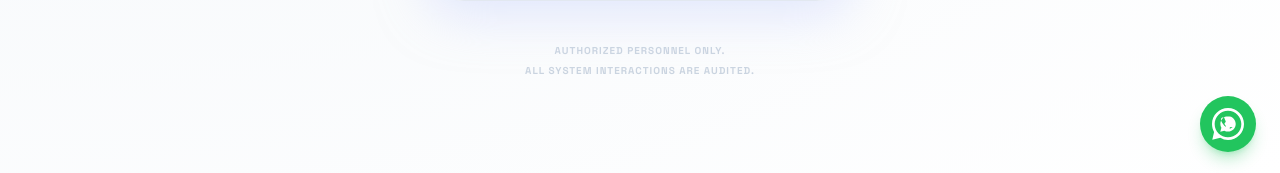
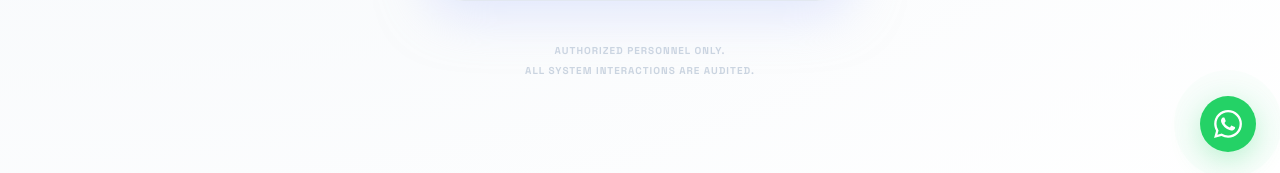
Before and after one commit to cityfashionmaddur-web/cfmfront, a React (Vite) app: page /admin/login in a window 1280 px wide. Shown: the part 624-797 px from the top of the page. Built offline with nearby package versions, Linux system fonts and the light colour scheme; no server answers; a web font is replaced by a local one.

Commit message:
fixing social icon

```diff
--- a/src/components/WhatsAppFloat.jsx
+++ b/src/components/WhatsAppFloat.jsx
@@ -6,16 +6,17 @@
       href="https://wa.me/919845597157"
       target="_blank"
       rel="noopener noreferrer"
-      className="fixed bottom-6 right-6 z-50 flex items-center justify-center w-14 h-14 bg-green-500 rounded-full text-white shadow-lg shadow-green-500/30 hover:bg-green-600 hover:scale-110 transition-all duration-300"
+      className="fixed bottom-6 right-6 z-50 group flex items-center justify-center w-14 h-14 bg-[#25D366] text-white rounded-full shadow-[0_8px_30px_rgb(37,211,102,0.3)] hover:bg-[#1DA851] transition-all duration-300 hover:scale-110"
       aria-label="Chat on WhatsApp"
     >
+      <div className="absolute inset-0 rounded-full bg-[#25D366] opacity-30 animate-ping"></div>
       <svg
         xmlns="http://www.w3.org/2000/svg"
         viewBox="0 0 24 24"
         fill="currentColor"
-        className="w-8 h-8"
+        className="w-7 h-7 relative z-10"
       >
-        <path d="M12.031 6.172c-3.181 0-5.767 2.586-5.768 5.766 0 1.011.263 1.998.761 2.87l-.815 2.977 3.047-.8c.84.456 1.78.697 2.766.697 3.181 0 5.768-2.585 5.769-5.766 0-3.181-2.588-5.767-5.768-5.767h-.002zm3.328 8.169c-.161.455-.916.892-1.325.952-.397.058-.876.109-2.528-.574-1.993-.824-3.255-2.853-3.353-2.983-.098-.13-2.31-3.085-1.022-4.328.27-.26.586-.339.81-.339.222 0 .445.006.638.016.208.01.488-.08.762.582.345.834.836 2.05.912 2.203.076.155.127.336.028.535-.1.199-.151.32-.303.497-.152.175-.32.378-.456.514-.15.15-.31.312-.132.62.179.31 2.112 3.324 2.809 3.844.205.154.437.199.646.06.206-.135.59-1.353.645-1.554.053-.2.053-.374.037-.41-.016-.037-.061-.059-.138-.097-.076-.038-1.579-.78-1.822-.868-.242-.09-.434-.131-.611.134-.176.265-.968 1.156-1.18 1.393zM12 22C6.477 22 2 17.523 2 12S6.477 2 12 2s10 4.477 10 10-4.477 10-10 10zm0-22C5.373 0 0 5.373 0 12c0 2.158.567 4.181 1.556 5.92L.21 23.791l6.009-1.565A11.942 11.942 0 0 0 12 24c6.627 0 12-5.373 12-12S18.627 0 12 0z"/>
+        <path d="M17.472 14.382c-.297-.149-1.758-.867-2.03-.967-.273-.099-.471-.148-.67.15-.197.297-.767.966-.94 1.164-.173.199-.347.223-.644.075-.297-.15-1.255-.463-2.39-1.475-.883-.788-1.48-1.761-1.653-2.059-.173-.297-.018-.458.13-.606.134-.133.298-.347.446-.52.149-.174.198-.298.298-.497.099-.198.05-.371-.025-.52-.075-.149-.669-1.612-.916-2.207-.242-.579-.487-.5-.669-.51-.173-.008-.371-.01-.57-.01-.198 0-.52.074-.792.372-.272.297-1.04 1.016-1.04 2.479 0 1.462 1.065 2.875 1.213 3.074.149.198 2.096 3.2 5.077 4.487.709.306 1.262.489 1.694.625.712.227 1.36.195 1.871.118.571-.085 1.758-.719 2.006-1.413.248-.694.248-1.289.173-1.413-.074-.124-.272-.198-.57-.347m-5.421 7.403h-.004a9.87 9.87 0 01-5.031-1.378l-.361-.214-3.741.982.998-3.648-.235-.374a9.86 9.86 0 01-1.51-5.26c.001-5.45 4.436-9.884 9.888-9.884 2.64 0 5.122 1.03 6.988 2.898a9.825 9.825 0 012.893 6.994c-.003 5.45-4.437 9.884-9.885 9.884m8.413-18.297A11.815 11.815 0 0012.05 0C5.495 0 .16 5.335.157 11.892c0 2.096.547 4.142 1.588 5.945L.057 24l6.305-1.654a11.882 11.882 0 005.683 1.448h.005c6.554 0 11.89-5.335 11.893-11.893a11.821 11.821 0 00-3.48-8.413z"/>
       </svg>
     </a>
   );
```
